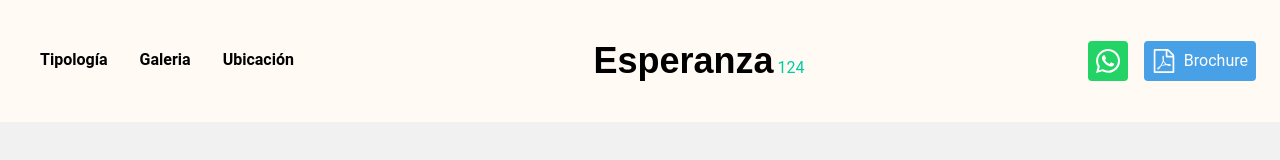
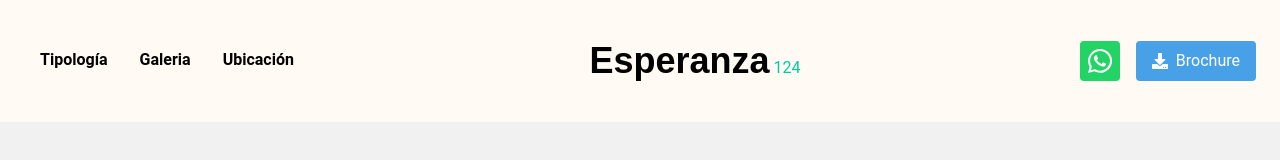
Before and after one commit to raffo1234/esperanza124, a Next.js app: page /sections/Header in a window 1280 px wide. Shown: the top 160 px of the page. Built offline with nearby package versions, Linux system fonts and the light colour scheme.

Commit message:
feat: update brochure icon

```diff
--- a/pages/sections/Header.js
+++ b/pages/sections/Header.js
@@ -1,8 +1,8 @@
 import React, { useState, useEffect } from "react";
 import Image from "next/image";
 import whatsapp from "public/icons/whatsapp.svg";
-import PdfIcon from "public/icons/pdf.svg";
 import Container from "components/Container";
+import { FaDownload } from "react-icons/fa";
 
 export default function Header() {
   const [scrollPosition, setScrollPosition] = useState(0);
@@ -104,13 +104,14 @@ export default function Header() {
             <li className="flex-shrink-0">
               <a
                 download
-                alt="Brochure - Esperanza 124, Departamentos en Venta en Huancayo El Tambo Pio Pata"
+                alt="Brochure Virtual - Esperanza 124, Departamentos en Venta en Huancayo El Tambo Pio Pata"
+                title="Brochure Virtual - Esperanza 124, Departamentos en Venta en Huancayo El Tambo Pio Pata"
                 href="/pdfs/esperanza124.pdf"
-                className="flex items-center justify-center p-2 space-x-2 text-white rounded bg-info"
+                className="flex items-center justify-center px-4 py-2 space-x-2 text-white rounded bg-info"
                 target="_blank"
                 rel="noreferrer"
               >
-                <Image alt="" width="24" height="24" src={PdfIcon} />{" "}
+                <FaDownload />
                 <span>Brochure</span>
               </a>
             </li>
```
Also changed, not shown: public/icons/pdf.svg (deleted).
